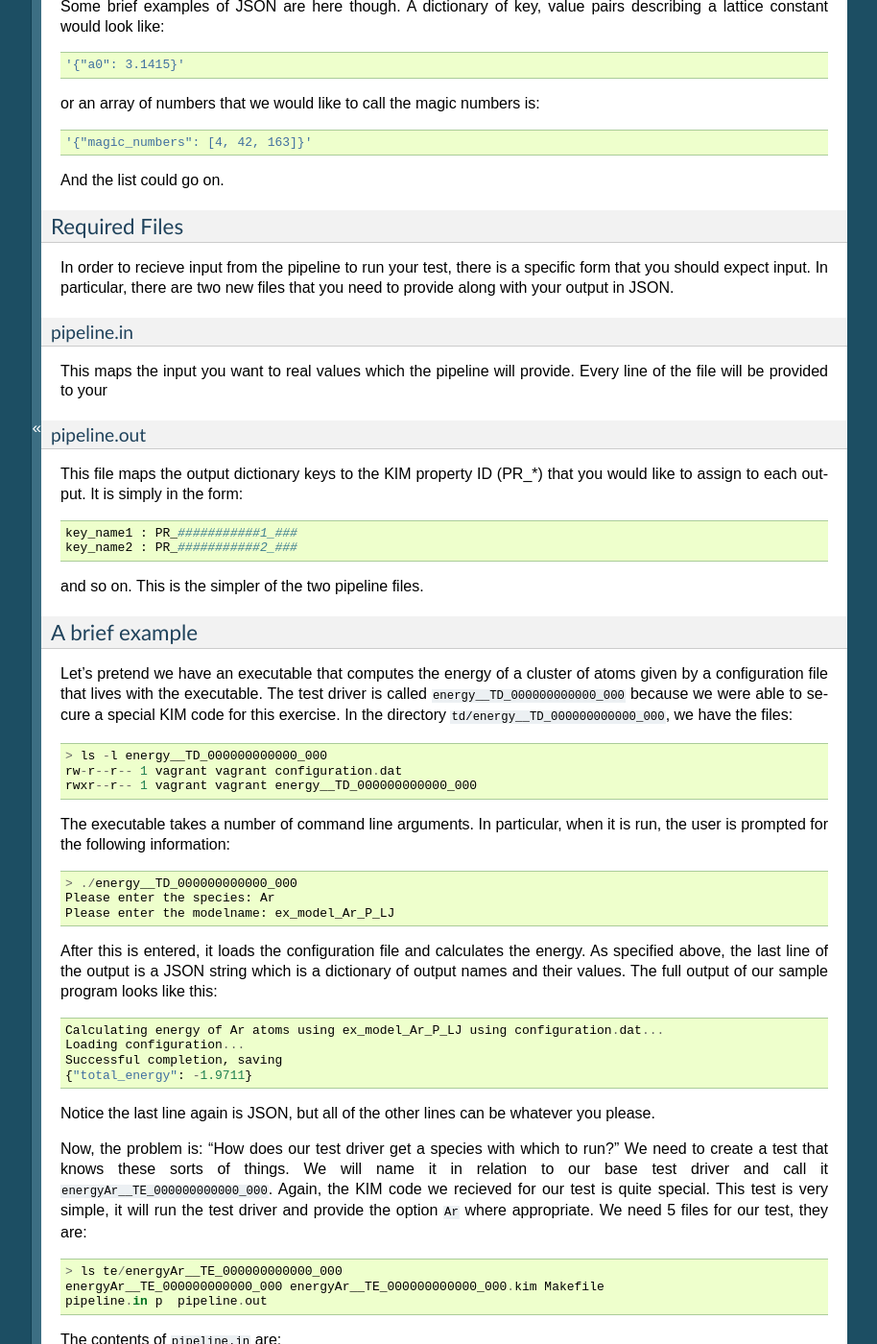
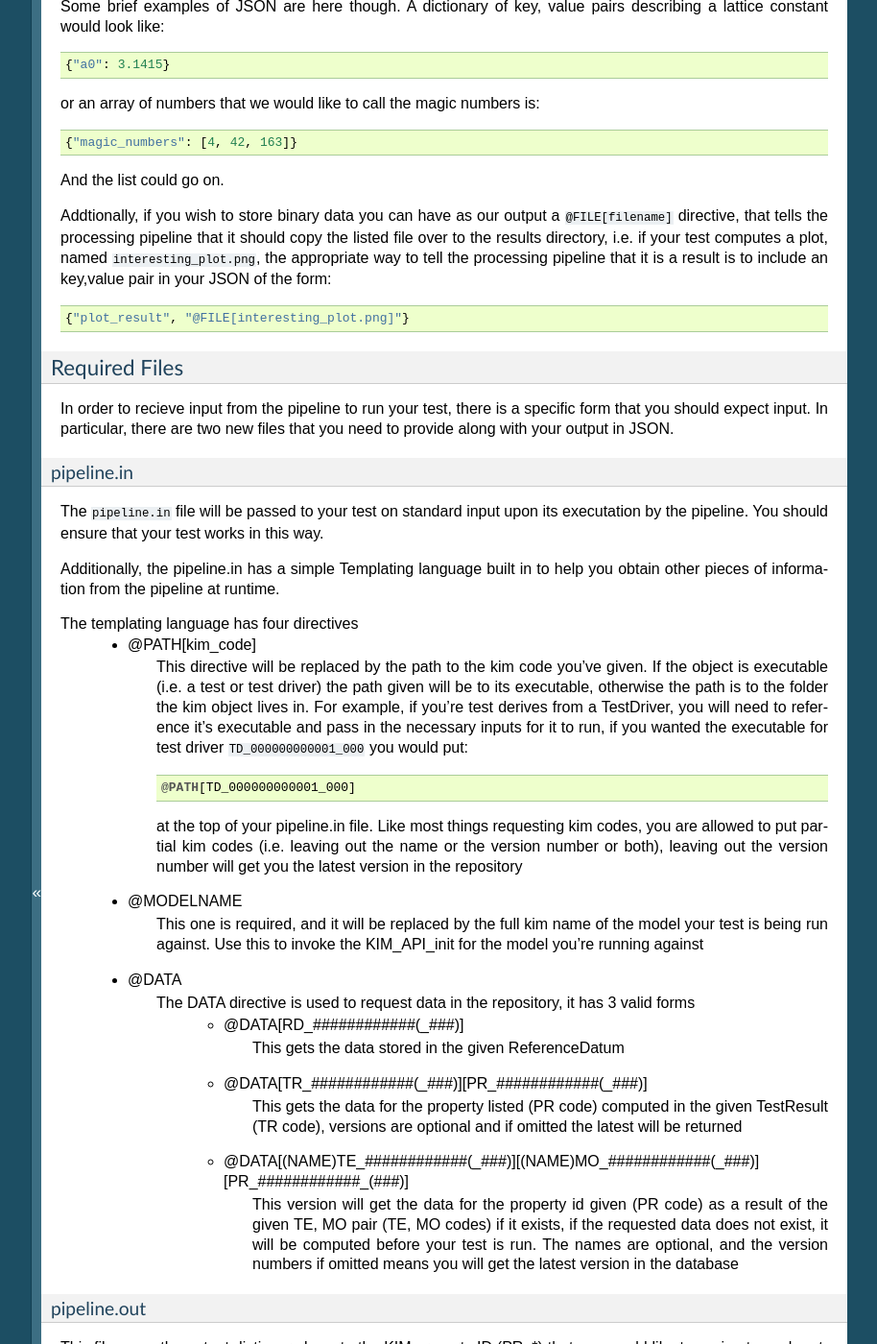
Before and after one commit to bjgjaefg23k/openkim-pipeline, a Sphinx documentation site: the page built from docs/developers.rst, in a window 1280 px wide and 1400 px high, scrolled down 2995 px. Shown: the whole window at 96% size, without its empty margins (187-1101 px from the left). Built offline with Sphinx 7.4.7, drawn with Linux system fonts in a browser that asks for light colours; formulas are drawn with MathJax 3; some of the changed text lies outside the part shown.

Commit message:
pipeline.in pipeline.out

```diff
--- a/docs/developers.rst
+++ b/docs/developers.rst
@@ -161,13 +161,18 @@ Python is http://pypi.python.org/pypi/simplejson/, C++ is http://jsoncpp.sourcef
 Some brief examples of JSON are here though.  A dictionary of key, value pairs describing a lattice
 constant would look like::
 
-    '{"a0": 3.1415}'
+    {"a0": 3.1415}
 
 or an array of numbers that we would like to call the magic numbers is::
 
-    '{"magic_numbers": [4, 42, 163]}'
+    {"magic_numbers": [4, 42, 163]}
 
 And the list could go on.
+
+Addtionally, if you wish to store binary data you can have as our output a ``@FILE[filename]`` directive, that tells the processing pipeline that it should copy the listed file over to the
+results directory, i.e. if your test computes a plot, named ``interesting_plot.png``, the appropriate way to tell the processing pipeline that it is a result is to include an key,value pair in your JSON of the form::
+
+    {"plot_result", "@FILE[interesting_plot.png]"}
 
 Required Files
 ^^^^^^^^^^^^^^
@@ -180,8 +185,34 @@ along with your output in JSON.
 
 pipeline.in
 """""""""""
-This maps the input you want to real values which the pipeline will provide.  Every line
-of the file will be provided to your
+
+The ``pipeline.in`` file will be passed to your test on standard input upon its executation by the pipeline.  You should ensure that your test works in this way.
+
+Additionally, the pipeline.in has a simple Templating language built in to help you obtain other pieces of information from the pipeline at runtime.
+
+The templating language has four directives
+ * @PATH[kim_code]
+    This directive will be replaced by the path to the kim code you've given.  If the object is executable (i.e. a test or test driver) the path given will be to its executable,
+    otherwise the path is to the folder the kim object lives in. For example, if you're test derives from a TestDriver, you will need to reference it's executable and pass in the
+    necessary inputs for it to run, if you wanted the executable for test driver ``TD_000000000001_000`` you would put::
+
+        @PATH[TD_000000000001_000]
+
+    at the top of your pipeline.in file.  Like most things requesting kim codes, you are allowed to put partial kim codes (i.e. leaving out the name or the version number or both), leaving out the version number
+    will get you the latest version in the repository
+
+ * @MODELNAME
+    This one is required, and it will be replaced by the full kim name of the model your test is being run against.  Use this to invoke the KIM_API_init for the model you're running against
+
+ * @DATA
+    The DATA directive is used to request data in the repository, it has 3 valid forms
+     * @DATA[RD_############(_###)]
+        This gets the data stored in the given ReferenceDatum
+     * @DATA[TR_############(_###)][PR_############(_###)]
+        This gets the data for the property listed (PR code) computed in the given TestResult (TR code), versions are optional and if omitted the latest will be returned
+     * @DATA[(NAME)TE_############(_###)][(NAME)MO_############(_###)][PR_############_(###)]
+        This version will get the data for the property id given (PR code) as a result of the given TE, MO pair (TE, MO codes) if it exists, if the requested data does not exist, it will be computed before your test is run.
+        The names are optional, and the version numbers if omitted means you will get the latest version in the database
 
 
 .. _pipelineoutdocs:
@@ -195,6 +226,8 @@ like to assign to each output.  It is simply in the form::
     key_name2 : PR_###########2_###
 
 and so on.  This is the simpler of the two pipeline files.
+
+If you omit Property kim codes for some of your results, they will be stored, but people will not be able to associate your output across different tests.
 
 A brief example
 ^^^^^^^^^^^^^^^
```
